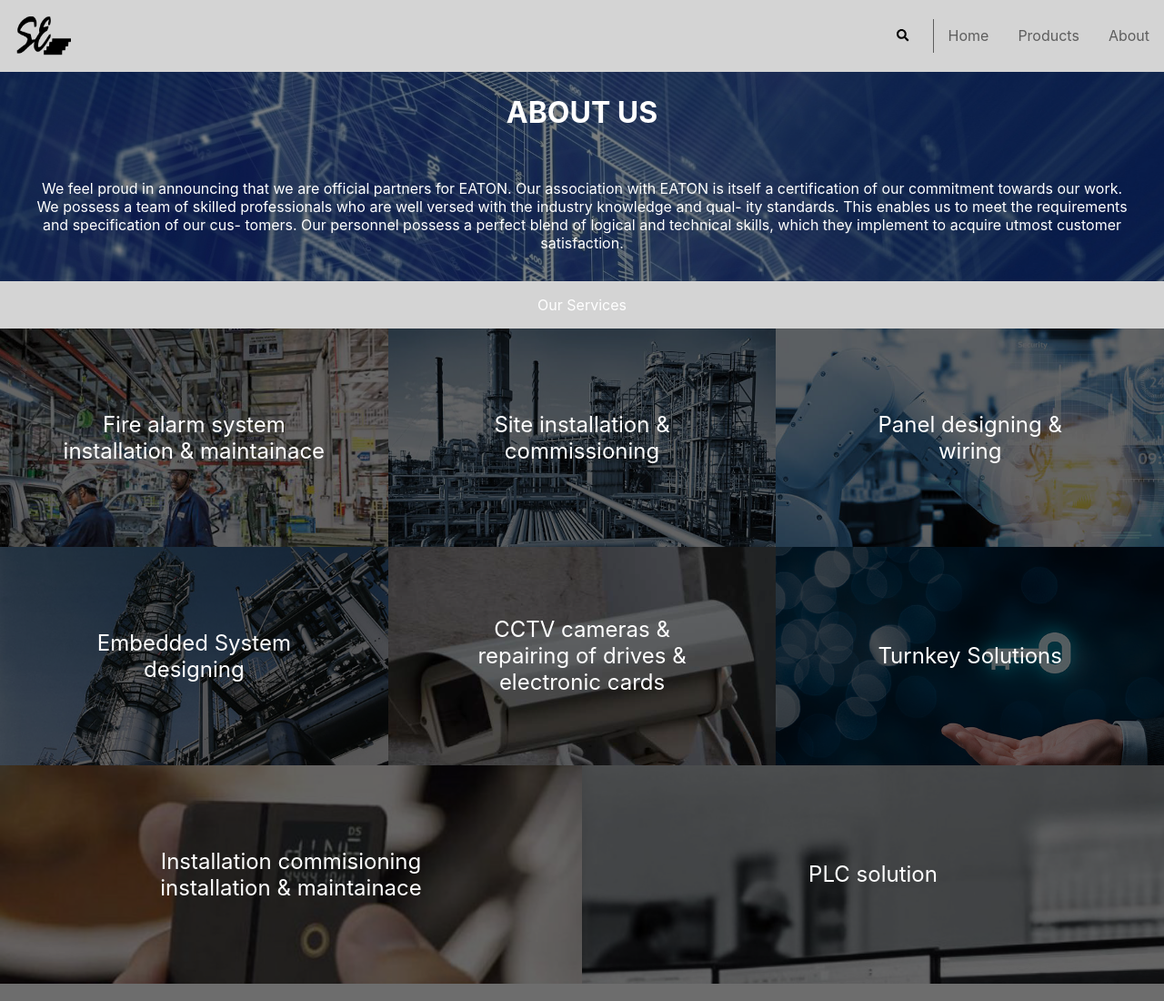
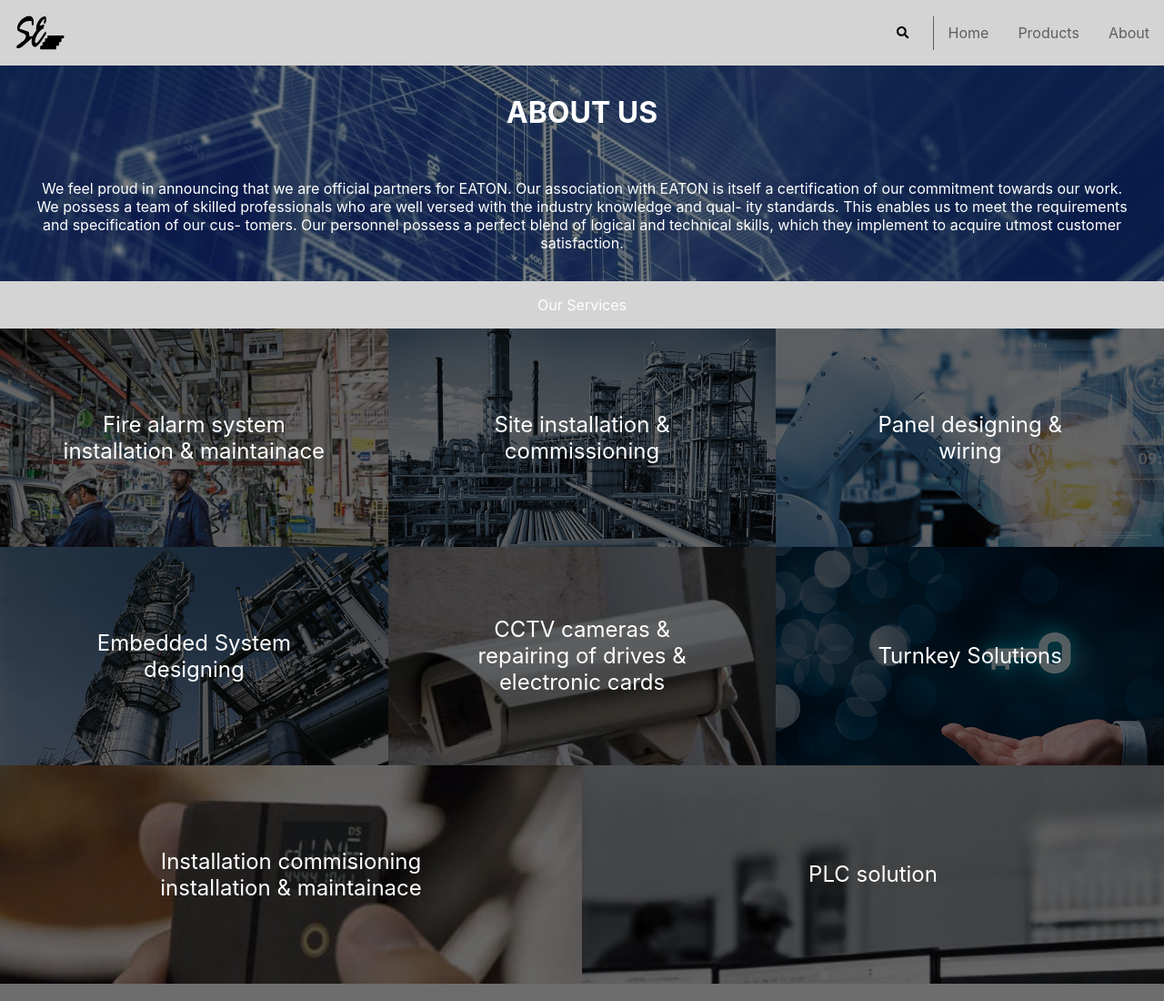
Before and after one commit to badgamerbad/swak-store-gatsby, a Gatsby site: page /about in a window 1280 px wide. Shown: the top 1100 px of the page at 91% size. Built offline with nearby package versions, Linux system fonts and the light colour scheme; Gatsby itself is replaced by a stand-in of ours.

Commit message:
using logo.svg in header

```diff
--- a/src/components/header/header.js
+++ b/src/components/header/header.js
@@ -2,10 +2,12 @@ import { Link } from "gatsby"
 import PropTypes from "prop-types"
 import React from "react"
 
-import ImageLogo from "../../images/logo"
+// import ImageLogo from "../../images/logo"
 import "./header.scss"
 
 import { FontAwesomeIcon } from '@fortawesome/react-fontawesome'
+
+import logo from '../../images/logo.svg'
 
 class Header extends React.Component {
   constructor(props, context) {
@@ -37,7 +39,7 @@ class Header extends React.Component {
         <div className="menu">
           <div className={menuBodyClasses.join(' ')}>
             <ul>
-              <li className="logo"><Link to="/"><ImageLogo /></Link></li>
+              <li className="logo"><Link to="/"><img src={logo} alt="SWAK Logo"></img></Link></li>
               <li className="menu-items">
                 <ul>
                   <li className="menu-search">
@@ -72,7 +74,7 @@ class Header extends React.Component {
         <div className="menu-mobile">
           <div className={menuBodyClasses.join(' ')}>
             <ul>
-              <li className="logo"><Link to="/"><ImageLogo /></Link></li>
+              <li className="logo"><Link to="/"><img src={logo} alt="SWAK Logo"></img></Link></li>
               <li className="menu-items">
                 <ul>
                   <li className="menu-search">
--- a/src/components/header/header.scss
+++ b/src/components/header/header.scss
@@ -26,7 +26,8 @@ header {
                 justify-content: space-between;
                 align-items: center;
                 .logo {
-                    width: 4em;
+                    width: 3.5em;
+                    height: 2.5em;
                 }
                 .menu-items {
                     .menu-search {
@@ -148,7 +149,10 @@ header {
                 justify-content: space-between;
                 align-items: center;
                 .logo {
-                    width: 4em;
+                    img {
+                        width: 3em;
+                        height: 2.1em;
+                    }
                 }
                 .menu-items {
                     ul {
```
